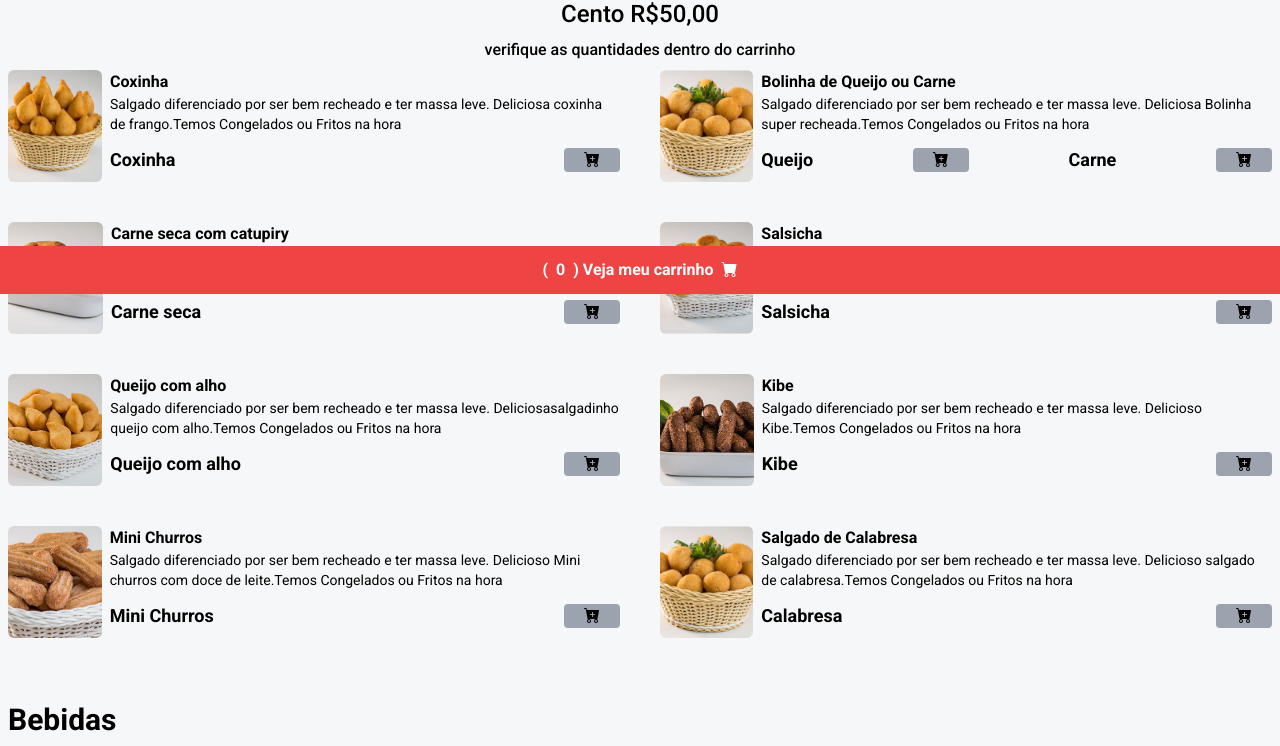
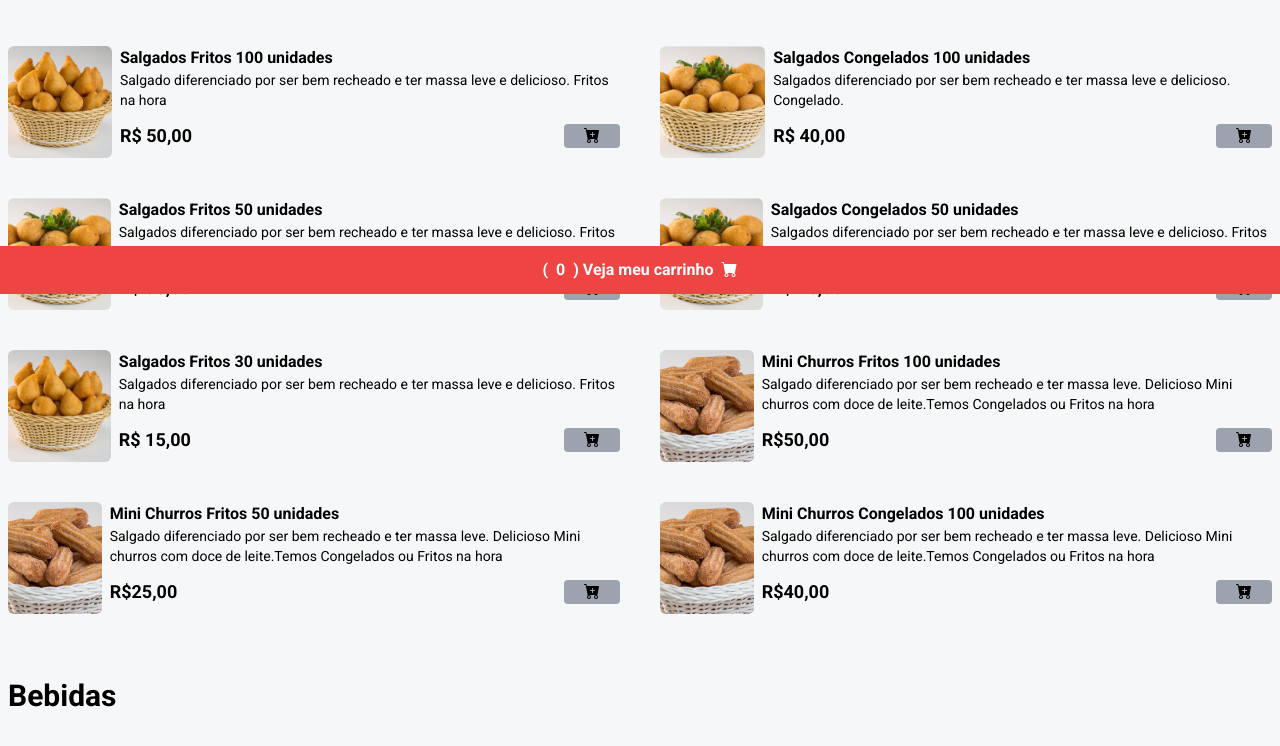
Before and after one commit to alesyfrontend/cardapio, a website: page index.html in a window 1280 px wide. Shown: the part 506-1252 px from the top of the page. After the commit the page ends 1228 px from the top, so only its background shows below. Drawn offline with nearby package versions, Linux system fonts and the light colour scheme.

Commit message:
cardapio alterado

```diff
--- a/index.html
+++ b/index.html
@@ -1,44 +1,53 @@
 <!DOCTYPE html>
 <html lang="en">
-<head>
-    <meta charset="UTF-8">
-    <meta name="viewport" content="width=device-width, initial-scale=1.0">
+    <head>
+        <meta charset="UTF-8">
+         <meta name="viewport" content="width=device-width, initial-scale=1.0">
 
-    <link rel="stylesheet" type="text/css" href="https://cdn.jsdelivr.net/npm/toastify-js/src/toastify.min.css" />
+         <link rel="stylesheet" type="text/css" href="https://cdn.jsdelivr.net/npm/toastify-js/src/toastify.min.css" />
 
-    <link rel="stylesheet" href="./styles/output.css" />
-    <link rel="preconnect" href="https://fonts.googleapis.com">
-<link rel="preconnect" href="https://fonts.gstatic.com" crossorigin/>
-<link href="https://fonts.googleapis.com/css2?family=Roboto:wght@400;500;700&display=swap" rel="stylesheet"/>
-    <title> Lilinda Salgados</title>
+        <link rel="stylesheet" href="./styles/output.css" />
+        <link rel="preconnect" href="https://fonts.googleapis.com">
+        <link rel="preconnect" href="https://fonts.gstatic.com" crossorigin/>
+        <link href="https://fonts.googleapis.com/css2?family=Roboto:wght@400;500;700&display=swap" rel="stylesheet"/>
+        <title> Lilinda Salgados</title>
 
-    <link rel="stylesheet" href="https://cdn.jsdelivr.net/npm/bootstrap-icons@1.11.3/font/bootstrap-icons.min.css">
-</head>
+         <link rel="stylesheet" href="https://cdn.jsdelivr.net/npm/bootstrap-icons@1.11.3/font/bootstrap-icons.min.css">
+    </head>
 <body>
-<!--HEADER-->
-<header  class="w-full h-[420px] bg-zinc-900 bg-home bg-cover bg-center">
-    <div class="w-full h-full flex flex-col justify-center items-center">
-    <div>
-        <img
-        src="./assets/logo lilinda.jpg" alt="Logo Lilinda"
-        class="w-21  h-32 rounded-full shadow-lg aling-center hover:scale-110 duration-200"
-        />
-        <h1 class="text-4xl mt-4 mb-2 font-bold text-white">Lilinda Salgados</h1>
-        <span class=" text-white font-medium">Estrada da Cancela Preta, 2.200, Bangu</span>
 
-        <div class="bg-green-600 px-4 py-1 rounded-3g mt-5" id="date-span">
-            <span class=" text-white font-medium"> ABERTO TODOS OS DIAS ATÉ AS 23H</span>
+            <!-- META TAG OG -->
+            <meta property="og:type" content="website"/>
+            <meta property="og:title" content="DRS Burguer Pro - O melhor hamburguer dev!"/>
+            <meta property="og:image" content="https://drs-burguer-pro.vercel.app/assets/hamb-1.png"/>
+            <meta property="og:description" content="O hamburguer que te deixa com gostinho de quero mais!"/>
+            <meta property="og:site_name" content="DRS Burguer Pro"/>
+
+        <link rel="stylesheet" href="styles/output.css" />
+
+        <link rel="shortcut icon" href="assets/hamb-1.png" type="image/x-icon">
+        <title>Dev Burguer - A melhor hamburgueria dev!</title>
+    </head>
+      <!-- HEADER -->
+      <header class="w-full h-[420px] bg-zinc-900 bg-home bg-cover bg-center">
+        <div class="w-full h-full flex flex-col justify-center items-center">
+            <img src="assets/logo lilinda.jpg" alt="Logo Dev lilinda"
+                class="w-32 h-32 rounded-full shadow-lg hover:scale-110 duration-200" />
+                <h1 class="text-4xl mt-4 mb-2 font-bold text-white">Lilinda Salgados</h1>
+                <span class=" text-white font-medium">Estrada da Cancela Preta, 2.200, Bangu</span>
+
+                <div class="bg-green-600 px-4 py-1 rounded-3g mt-5" id="date-span">
+                    <span class=" text-white font-medium"> ABERTO TODOS OS DIAS ATÉ AS 23H</span>
 
 
-    </div>
-</header>
-<!--FIM DO HEADER-->
+            </div>
+    </header>
 
 
 <h2 class="text-2xl md:text-4xl font-bold text-center mt-9 mb-2"> Conheça nosso menu </h2>
-<h1 class="text-1xl md:text-2xl text-center mt-2 mb-2   text-black font-medium"> Cento  R$50,00 <br></h1>
-<h1 class="text-1xl md:text-1X1 text-center mt-2 mb-2 font-medium"> verifique as quantidades dentro do carrinho  </h1>
 
+<br>
+<br>
 
 
 
@@ -50,16 +59,15 @@
 
     <!--PRODUTO ITEM-->
     <div class="flex gap-2">
-        <img src="./assets/coxinha-de-frango.jpg" alt="hamburger" class="w-28 h-28 rounded-md hover:scale-110 hover:-rotate-2  duration-300"/>
+        <img src="./assets/coxinha-de-frango.jpg" alt="salgado" class="w-28 h-28 rounded-md hover:scale-110 hover:-rotate-2  duration-300"/>
 
         <div>
-            <p class="font-bold">Coxinha<br></p>
-            <p class=" text-sm"> Salgado diferenciado por ser bem recheado e ter massa leve. Deliciosa coxinha de frango.Temos Congelados ou Fritos na hora</p>
+            <p class="font-bold">Salgados Fritos 100 unidades </p>
+            <p class=" text-sm"> Salgado diferenciado por ser bem recheado e ter massa leve e delicioso. Fritos na hora</p>
             <div class="flex items-center gap-3 justify-between mt-3">
-                <p class="font-bold text-lg"> Coxinha <br></p>
+                <p class="font-bold text-lg">R$ 50,00 <br></p>
                 <button class="bg-gray-400  px-5  rounded add-to-cart-btn  hover:scale-110 hover:-rotate-2  duration-300"
-                data-name="Coxinha (porção com 10 unidades) "
-                data-price="5">
+                data-name="Salgados fritos 100"  data-price="50">
                 <i class="bi bi-cart-plus-fill text-black"></i>
             </button>
                 </button>
@@ -69,99 +77,98 @@
 <!--fim produto item-->
 <!--PRODUTO ITEM-->
 <div class="flex gap-2">
-    <img src="./assets/bolinha.jpg" alt="hamburger" class="w-28 h-28 rounded-md hover:scale-110 hover:-rotate-2  duration-300"/>
+    <img src="./assets/bolinha.jpg" alt="salgado" class="w-28 h-28 rounded-md hover:scale-110 hover:-rotate-2  duration-300"/>
 
     <div>
-        <p class="font-bold">Bolinha de Queijo ou Carne<br></p>
-        <p class=" text-sm"> Salgado diferenciado por ser bem recheado e ter massa leve. Deliciosa Bolinha super recheada.Temos Congelados ou Fritos na hora</p>
+        <p class="font-bold">Salgados Congelados 100 unidades </p>
+        <p class=" text-sm"> Salgados diferenciado por ser bem recheado e ter massa leve e delicioso. Congelado.</p>
         <div class="flex items-center gap-3 justify-between mt-3">
-            <p class="font-bold text-lg">Queijo <br></p>
+            <p class="font-bold text-lg">R$ 40,00<br></p>
             <button class="bg-gray-400  px-5  rounded add-to-cart-btn  hover:scale-110 hover:-rotate-2  duration-300"
-            data-name="Queijo  (porção com 10 unidades)"
-            data-price="5">
+            data-name="Salgados Congeldos 100"
+            data-price="40">
             <i class="bi bi-cart-plus-fill text-black"></i>
             </button>
             </button>
-            <p class="font-bold text-lg">Carne <br></p>
-            <button class="bg-gray-400  px-5  rounded add-to-cart-btn  hover:scale-110 hover:-rotate-2  duration-300"
-            data-name="Carne  (porção com 10 unidades)"
-            data-price="5">
-            <i class="bi bi-cart-plus-fill text-black"></i>
-            </button>
-            </button>
+
         </div>
 </div>
 </div>
 <!--fim produto item-->
  <!--PRODUTO ITEM-->
  <div class="flex gap-2">
-    <img src="./assets/croquete.jpg" alt="hamburger" class="w-28 h-28 rounded-md hover:scale-110 hover:-rotate-2  duration-300"/>
+    <img src="./assets/bolinha.jpg" alt="salgado" class="w-28 h-28 rounded-md hover:scale-110 hover:-rotate-2  duration-300"/>
 
     <div>
-        <p class="font-bold">Carne seca com catupiry<br></p>
-        <p class=" text-sm"> Salgado diferenciado por ser bem recheado e ter massa leve. Deliciosa Carne seca com catupiry.</p>
+        <p class="font-bold">Salgados Fritos 50 unidades </p>
+        <p class=" text-sm"> Salgados diferenciado por ser bem recheado e ter massa leve e delicioso. Fritos na hora</p>
         <div class="flex items-center gap-3 justify-between mt-3">
-            <p class="font-bold text-lg"> Carne seca  <br></p>
+            <p class="font-bold text-lg">R$ 30,00<br></p>
             <button class="bg-gray-400  px-5  rounded add-to-cart-btn  hover:scale-110 hover:-rotate-2  duration-300"
-            data-name="Carne seca (porção com 10 unidades) "
-            data-price="5,00">
+            data-name="Salgados Fritos 50"
+            data-price="30">
             <i class="bi bi-cart-plus-fill text-black"></i>
             </button>
             </button>
+
+        </div>
+</div>
+</div>
+    <!--fim produto item-->
+    <!--PRODUTO ITEM-->
+ <div class="flex gap-2">
+    <img src="./assets/bolinha.jpg" alt="salgado" class="w-28 h-28 rounded-md hover:scale-110 hover:-rotate-2  duration-300"/>
+
+    <div>
+        <p class="font-bold">Salgados Congelados 50 unidades </p>
+        <p class=" text-sm"> Salgados diferenciado por ser bem recheado e ter massa leve e delicioso. Fritos na hora</p>
+        <div class="flex items-center gap-3 justify-between mt-3">
+            <p class="font-bold text-lg">R$ 40,00<br></p>
+            <button class="bg-gray-400  px-5  rounded add-to-cart-btn  hover:scale-110 hover:-rotate-2  duration-300"
+            data-name="Salgados congelados 50"
+            data-price="40">
+            <i class="bi bi-cart-plus-fill text-black"></i>
+            </button>
+            </button>
+
         </div>
 </div>
 </div>
     <!--fim produto item-->
 <!--PRODUTO ITEM-->
 <div class="flex gap-2">
-    <img src="./assets/empanado-de-salsicha.jpg" alt="hamburger" class="w-28 h-28 rounded-md hover:scale-110 hover:-rotate-2  duration-300"/>
+    <img src="./assets/coxinha-de-frango.jpg" alt="salgado" class="w-28 h-28 rounded-md hover:scale-110 hover:-rotate-2  duration-300"/>
 
     <div>
-        <p class="font-bold">Salsicha<br></p>
-        <p class=" text-sm"> Salgado diferenciado por ser bem recheado e ter massa leve. Salgadinho com recheio de salsicha.Temos Congelados ou Fritos na hora</p>
+        <p class="font-bold">Salgados Fritos 30 unidades </p>
+        <p class=" text-sm"> Salgados diferenciado por ser bem recheado e ter massa leve e delicioso. Fritos na hora</p>
+        </p>
         <div class="flex items-center gap-3 justify-between mt-3">
-            <p class="font-bold text-lg">Salsicha <br></p>
+            <p class="font-bold text-lg"> R$ 15,00<br></p>
             <button class="bg-gray-400  px-5  rounded add-to-cart-btn  hover:scale-110 hover:-rotate-2  duration-300"
-            data-name="Salsicha (porção com 10 unidades) "
-            data-price="5,00">
+            data-name="Queijo com alho (porção com 10 unidades)"
+            data-price="15">
             <i class="bi bi-cart-plus-fill text-black"></i>
-            </button>
+        </button>
             </button>
         </div>
 </div>
 </div>
     <!--fim produto item-->
+
+
     <!--PRODUTO ITEM-->
 <div class="flex gap-2">
-    <img src="./assets/delicia.jpg" alt="hamburger" class="w-28 h-28 rounded-md hover:scale-110 hover:-rotate-2  duration-300"/>
+    <img src="./assets/mini-churros.jpg" alt="hamburger" class="w-28 h-28 rounded-md hover:scale-110 hover:-rotate-2  duration-300"/>
 
     <div>
-        <p class="font-bold">Queijo com alho<br></p>
-        <p class=" text-sm"> Salgado diferenciado por ser bem recheado e ter massa leve. Deliciosasalgadinho queijo com alho.Temos Congelados ou Fritos na hora</p>
+        <p class="font-bold">Mini Churros Fritos 100 unidades<br></p>
+        <p class=" text-sm"> Salgado diferenciado por ser bem recheado e ter massa leve. Delicioso Mini churros com doce de leite.Temos Congelados ou Fritos na hora</p>
         <div class="flex items-center gap-3 justify-between mt-3">
-            <p class="font-bold text-lg"> Queijo com alho <br></p>
+            <p class="font-bold text-lg"> R$50,00 <br></p>
             <button class="bg-gray-400  px-5  rounded add-to-cart-btn  hover:scale-110 hover:-rotate-2  duration-300"
-            data-name="Queijo com alho (porção com 10 unidades)"
-            data-price="5,00">
-            <i class="bi bi-cart-plus-fill text-black"></i>
-            </button>
-            </button>
-        </div>
-</div>
-</div>
-    <!--fim produto item-->
-    <!--PRODUTO ITEM-->
-<div class="flex gap-2">
-    <img src="./assets/kibe.jpg" alt="hamburger" class="w-28 h-28 rounded-md hover:scale-110 hover:-rotate-2  duration-300"/>
-
-    <div>
-        <p class="font-bold">Kibe<br></p>
-        <p class=" text-sm"> Salgado diferenciado por ser bem recheado e ter massa leve. Delicioso Kibe.Temos Congelados ou Fritos na hora</p>
-        <div class="flex items-center gap-3 justify-between mt-3">
-            <p class="font-bold text-lg"> Kibe <br></p>
-            <button class="bg-gray-400  px-5  rounded add-to-cart-btn  hover:scale-110 hover:-rotate-2  duration-300"
-            data-name="Kibe (porção com 10 unidades)"
-            data-price="5,00">
+            data-name="Mini Churros 100"
+            data-price="50">
             <i class="bi bi-cart-plus-fill text-black"></i>
             </button>
             </button>
@@ -174,13 +181,13 @@
     <img src="./assets/mini-churros.jpg" alt="hamburger" class="w-28 h-28 rounded-md hover:scale-110 hover:-rotate-2  duration-300"/>
 
     <div>
-        <p class="font-bold">Mini Churros<br></p>
+        <p class="font-bold">Mini Churros Fritos 50 unidades<br></p>
         <p class=" text-sm"> Salgado diferenciado por ser bem recheado e ter massa leve. Delicioso Mini churros com doce de leite.Temos Congelados ou Fritos na hora</p>
         <div class="flex items-center gap-3 justify-between mt-3">
-            <p class="font-bold text-lg"> Mini Churros <br></p>
+            <p class="font-bold text-lg"> R$25,00 <br></p>
             <button class="bg-gray-400  px-5  rounded add-to-cart-btn  hover:scale-110 hover:-rotate-2  duration-300"
-            data-name="Mini Churros "
-            data-price="5,00">
+            data-name="Mini Churros 50 "
+            data-price="25">
             <i class="bi bi-cart-plus-fill text-black"></i>
             </button>
             </button>
@@ -188,23 +195,25 @@
 </div>
 </div>
     <!--fim produto item-->
-    <!--PRODUTO ITEM-->
+   <!--PRODUTO ITEM-->
 <div class="flex gap-2">
-    <img src="./assets/bolinha.jpg" alt="hamburger" class="w-28 h-28 rounded-md hover:scale-110 hover:-rotate-2  duration-300"/>
+    <img src="./assets/mini-churros.jpg" alt="churros" class="w-28 h-28 rounded-md hover:scale-110 hover:-rotate-2  duration-300"/>
 
     <div>
-        <p class="font-bold">Salgado de Calabresa<br></p>
-        <p class=" text-sm"> Salgado diferenciado por ser bem recheado e ter massa leve. Delicioso salgado de calabresa.Temos Congelados ou Fritos na hora</p>
+        <p class="font-bold">Mini Churros Congelados 100 unidades<br></p>
+        <p class=" text-sm"> Salgado diferenciado por ser bem recheado e ter massa leve. Delicioso Mini churros com doce de leite.Temos Congelados ou Fritos na hora</p>
         <div class="flex items-center gap-3 justify-between mt-3">
-            <p class="font-bold text-lg">Calabresa <br></p>
+            <p class="font-bold text-lg"> R$40,00 <br></p>
             <button class="bg-gray-400  px-5  rounded add-to-cart-btn  hover:scale-110 hover:-rotate-2  duration-300"
-            data-name="Calabresa  (porção com 10 unidades)"
-            data-price="5">
+            data-name="Mini Churros cong. "
+            data-price="40">
             <i class="bi bi-cart-plus-fill text-black"></i>
             </button>
             </button>
-
-
+        </div>
+</div>
+</div>
+    <!--fim produto item-->
 
 
     </main>
```
Also changed, not shown: script.js (+30 -7 lines), assets/bg.png, assets/bg1.png (deleted), assets/bg2.png (added), styles/output.css.
